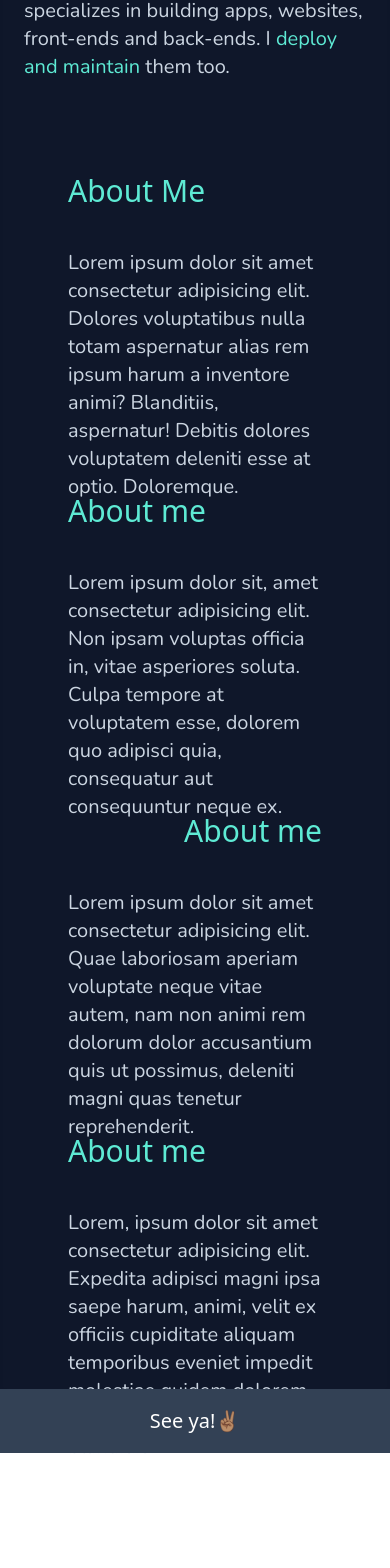
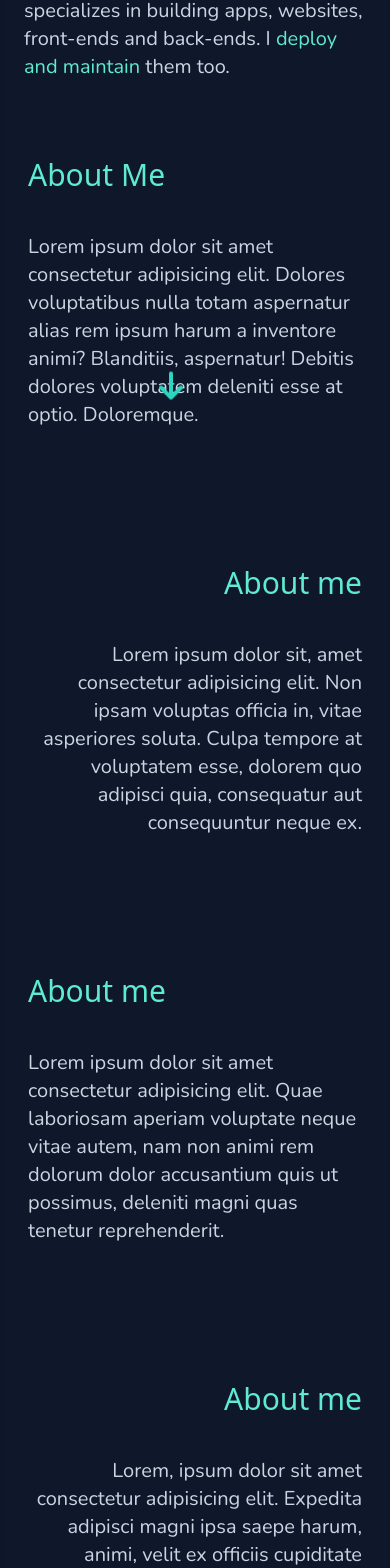
Before and after one commit to alejandrosatxc/Developer-Portfolio, a Next.js app: page / in a window 390 px wide. Shown: the part 419-1987 px from the top of the page. Before the commit the page ends 1880 px from the top, so only its background shows below. Built offline with nearby package versions, Linux system fonts and the light colour scheme.

Commit message:
improve onScrollComponent, mobile updates

```diff
--- a/components/OnScrollElement.tsx
+++ b/components/OnScrollElement.tsx
@@ -1,21 +1,28 @@
 import { useInView } from 'react-intersection-observer';
 import { useEffect, useState } from 'react';
 
-export default function slideInElement({children} : any) {
+interface OnScrollElementProps {
+    children: any
+    animation: string,
+    cssStyling: string,
+    hiddenStyling: string
+}
+
+export default function slideInElement({ children, animation, cssStyling, hiddenStyling }: OnScrollElementProps) {
     const [isVisible, setIsVisible] = useState(false)
     const { ref, inView, entry } = useInView({
-      threshold: 0,
+        threshold: 0.50,
     });
 
     useEffect(() => {
-        if(!isVisible && inView) {
+        if (!isVisible && inView) {
             setIsVisible(true)
         }
     }, [inView])
 
     return (
-      <section ref={ref} className={`${isVisible ? 'animate-fade-in-up' : 'opacity-0'} transition duration-1000 h-72 my-4 w-full p-12`}>
-        {children}
-      </section>
+        <div ref={ref} className={`${isVisible ? animation : hiddenStyling} ${cssStyling}`}>
+            {children}
+        </div>
     )
-  }
+}
--- a/pages/index.tsx
+++ b/pages/index.tsx
@@ -2,6 +2,8 @@ import Head from 'next/head'
 import Image from 'next/image'
 import { Inter } from '@next/font/google'
 import { useEffect, useState } from 'react'
+import { FontAwesomeIcon } from '@fortawesome/react-fontawesome'
+import { faArrowDown } from '@fortawesome/free-solid-svg-icons'
 import OnScrollElement from '../components/OnScrollElement'
 
 const inter = Inter({ subsets: ['latin'] })
@@ -65,21 +67,24 @@ const Hero = () => {
         </div>
         <p className={`${active ? 'opacity-100' : 'opacity-0'} duration-1000 delay-3000 transition-all md:w-1/2 mt-10 w-auto text-slate-300 text-xl text-left font-nunito`}>I'm a <span className='text-teal-300'>software engineer</span> that specializes in building apps, websites, front-ends and back-ends. I <span className='text-teal-300'>deploy and maintain</span> them too. </p>
       </section>
-      <section className={`${active ? 'animate-fade-up' : 'opacity-0'} transition-all delay-4000 duration-1000 h-72 my-4 w-full p-12`}>
+      <div className={`${active ? 'opacity-100' : 'opacity-0'} duration-1000 delay-4000 transition-all animate-bounce text-white text-center w-18 h-8 bottom-4 -ml-9 left-1/2 fixed`}>
+        <FontAwesomeIcon className="text-teal-400" icon={faArrowDown} size={'2x'} />
+      </div>
+      <section className={`${active ? 'animate-fade-up' : 'opacity-0'} transition-all delay-4000 duration-1000 h-auto my-10 md:my-4 w-full md:p-12 p-2`}>
         <h2 className="text-teal-300 text-3xl">About Me</h2>
         <p className={`md:w-1/2 w-auto text-slate-300 text-xl my-10 text-left font-nunito`}>Lorem ipsum dolor sit amet consectetur adipisicing elit. Dolores voluptatibus nulla totam aspernatur alias rem ipsum harum a inventore animi? Blanditiis, aspernatur! Debitis dolores voluptatem deleniti esse at optio. Doloremque.</p>
       </section>
-      <OnScrollElement>
-        <h2 className="text-teal-300 text-3xl">About me</h2>
-        <p className={`md:w-1/2 w-auto text-slate-300 text-xl my-10 text-left font-nunito`}> Lorem ipsum dolor sit, amet consectetur adipisicing elit. Non ipsam voluptas officia in, vitae asperiores soluta. Culpa tempore at voluptatem esse, dolorem quo adipisci quia, consequatur aut consequuntur neque ex. </p>
+      <OnScrollElement animation='animate-fade-in-up' cssStyling='transition duration-1000 h-auto my-10 md:my-4 w-full md:p-12 p-2' hiddenStyling='opacity-0'>
+        <h2 className="text-teal-300 text-3xl text-right">About me</h2>
+        <p className={`md:w-1/2 w-auto text-slate-300 text-xl my-10 text-right float-right font-nunito`}> Lorem ipsum dolor sit, amet consectetur adipisicing elit. Non ipsam voluptas officia in, vitae asperiores soluta. Culpa tempore at voluptatem esse, dolorem quo adipisci quia, consequatur aut consequuntur neque ex. </p>
       </OnScrollElement>
-      <OnScrollElement>
-        <h2 className="text-teal-300 text-3xl text-end">About me</h2>
+      <OnScrollElement animation='animate-fade-in-up' cssStyling='transition duration-1000 h-auto my-10 md:my-4 w-full md:p-12 p-2' hiddenStyling='opacity-0'>
+        <h2 className="text-teal-300 text-3xl text-left">About me</h2>
         <p className={`md:w-1/2 w-auto text-slate-300 text-xl my-10 text-left font-nunito`}> Lorem ipsum dolor sit amet consectetur adipisicing elit. Quae laboriosam aperiam voluptate neque vitae autem, nam non animi rem dolorum dolor accusantium quis ut possimus, deleniti magni quas tenetur reprehenderit. </p>
       </OnScrollElement>
-      <OnScrollElement>
-        <h2 className="text-teal-300 text-3xl">About me</h2>
-        <p className={`md:w-1/2 w-auto text-slate-300 text-xl my-10 text-left font-nunito`}> Lorem, ipsum dolor sit amet consectetur adipisicing elit. Expedita adipisci magni ipsa saepe harum, animi, velit ex officiis cupiditate aliquam temporibus eveniet impedit molestiae quidem dolorem quasi iusto provident blanditiis! </p>
+      <OnScrollElement animation='animate-fade-in-up' cssStyling='transition duration-1000 h-auto my-10 md:my-4 w-full md:p-12 p-2 ' hiddenStyling='opacity-0'>
+        <h2 className="text-teal-300 text-3xl text-right">About me</h2>
+        <p className={`md:w-1/2 w-auto text-slate-300 text-xl my-10 text-right float-right font-nunito`}> Lorem, ipsum dolor sit amet consectetur adipisicing elit. Expedita adipisci magni ipsa saepe harum, animi, velit ex officiis cupiditate aliquam temporibus eveniet impedit molestiae quidem dolorem quasi iusto provident blanditiis! </p>
       </OnScrollElement>
 
       {/* <div className={`${active ? 'opacity-100' : 'opacity-0'} duration-1000 transition delay-4000 flex flex-col justify-center place-items-center`}>
```
